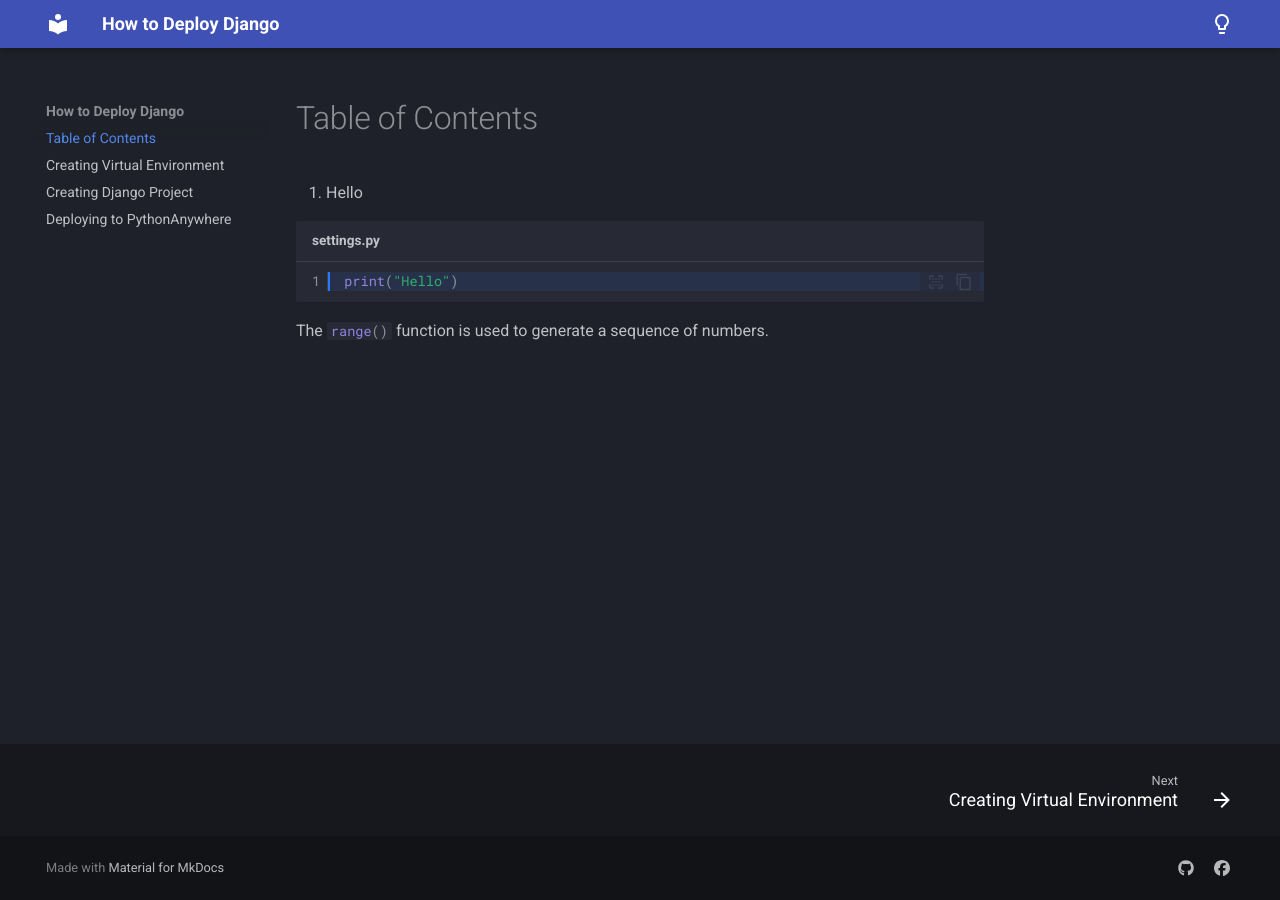
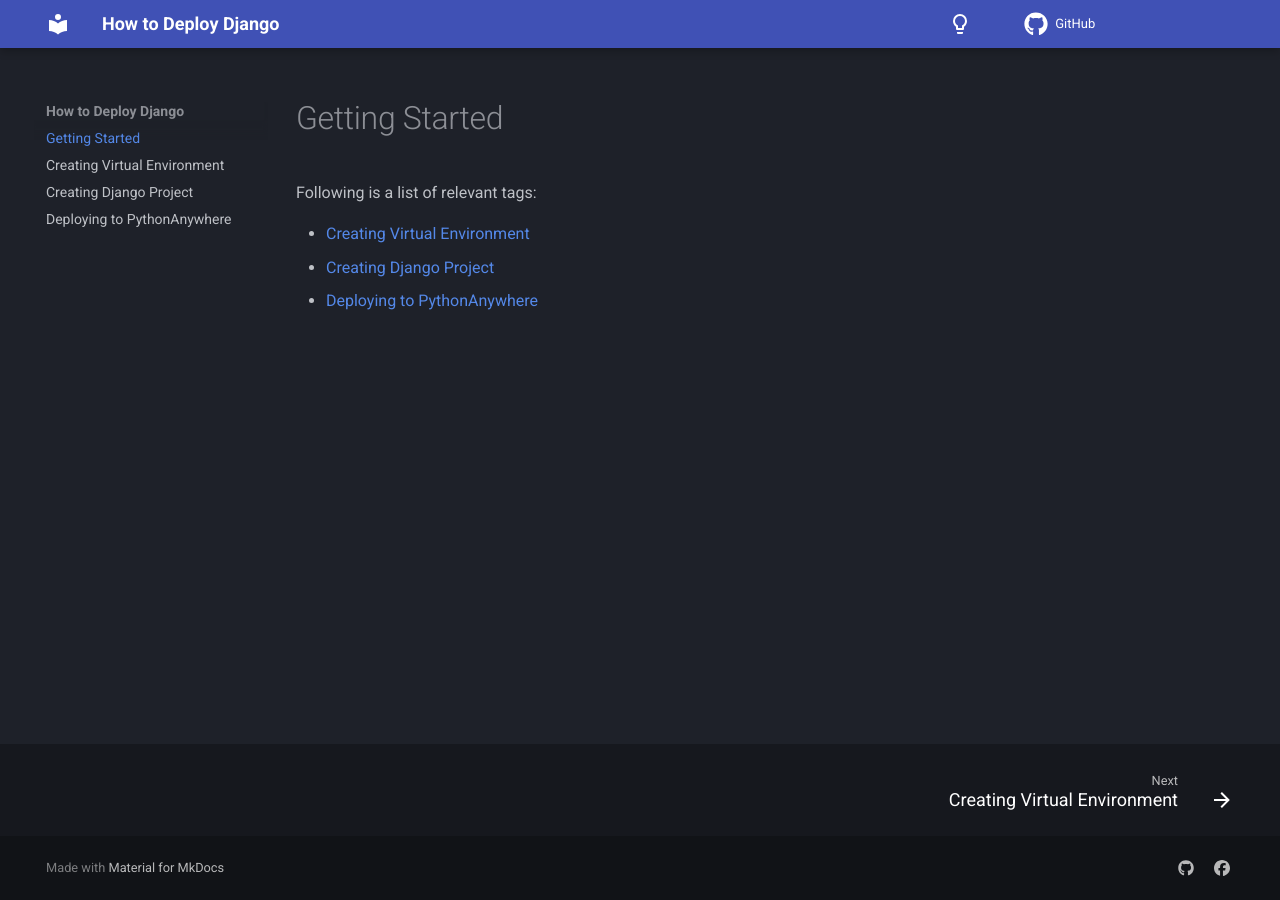
Before and after one commit to HanZawNyein/deploy-django-to-python-anywhere, an MkDocs documentation site: the page built from docs/index.md, in a window 1280 px wide. Built offline with MkDocs 1.6.1 and Material for MkDocs 9.7.7, drawn with Linux system fonts in a browser that asks for light colours; comment, search, counter and statistics services are not loaded.

Commit message:
deploy pythonanywhere to readme.md

````diff
--- a/docs/index.md
+++ b/docs/index.md
@@ -1,11 +1,7 @@
-# Table of Contents
+# Getting Started
 
-<ol>
-    <li>Hello</li>
-</ol>
+Following is a list of relevant tags:
 
-```py title="settings.py" linenums="1" hl_lines="1"
-print("Hello")
-```
-
-The `#!python range()` function is used to generate a sequence of numbers.
+- [Creating Virtual Environment](create-virtual-environment.md){.internal-link target=\_blank}
+- [Creating Django Project](creating-django-project.md){.internal-link target=\_blank}
+- [Deploying to PythonAnywhere](deploy-pythonanywhere.md){.internal-link target=\_blank}
--- a/mkdocs.yml
+++ b/mkdocs.yml
@@ -1,6 +1,12 @@
 site_name: How to Deploy Django
+repo_url: https://github.com/HanZawNyein/deploy-django-to-python-anywhere
 theme:
   name: material
+  font:
+    text: Roboto
+  icon:
+    repo: fontawesome/brands/github
+
   palette:
     - scheme: slate
       toggle:
@@ -16,6 +22,9 @@ theme:
     - navigation.footer
     - content.code.copy
     - content.code.select
+    - navigation.sections
+    - navigation.path
+    - navigation.indexes
 
 extra:
   social:
@@ -38,3 +47,10 @@ markdown_extensions:
 
 plugins:
   - glightbox
+  - git-revision-date-localized:
+      enable_creation_date: true
+  - git-committers:
+      repository: HanZawNyein/deploy-django-to-python-anywhere
+      branch: main
+  - tags:
+      tags_file: index.md
````
Also changed, not shown: docs/create-virtual-environment.md (renamed from docs/create_virtual_environment.md), docs/creating-django-project.md (renamed from docs/createing_django_project.md), docs/deploy-pythonanywhere.md (renamed from docs/deploy pythonanywhere.md).
